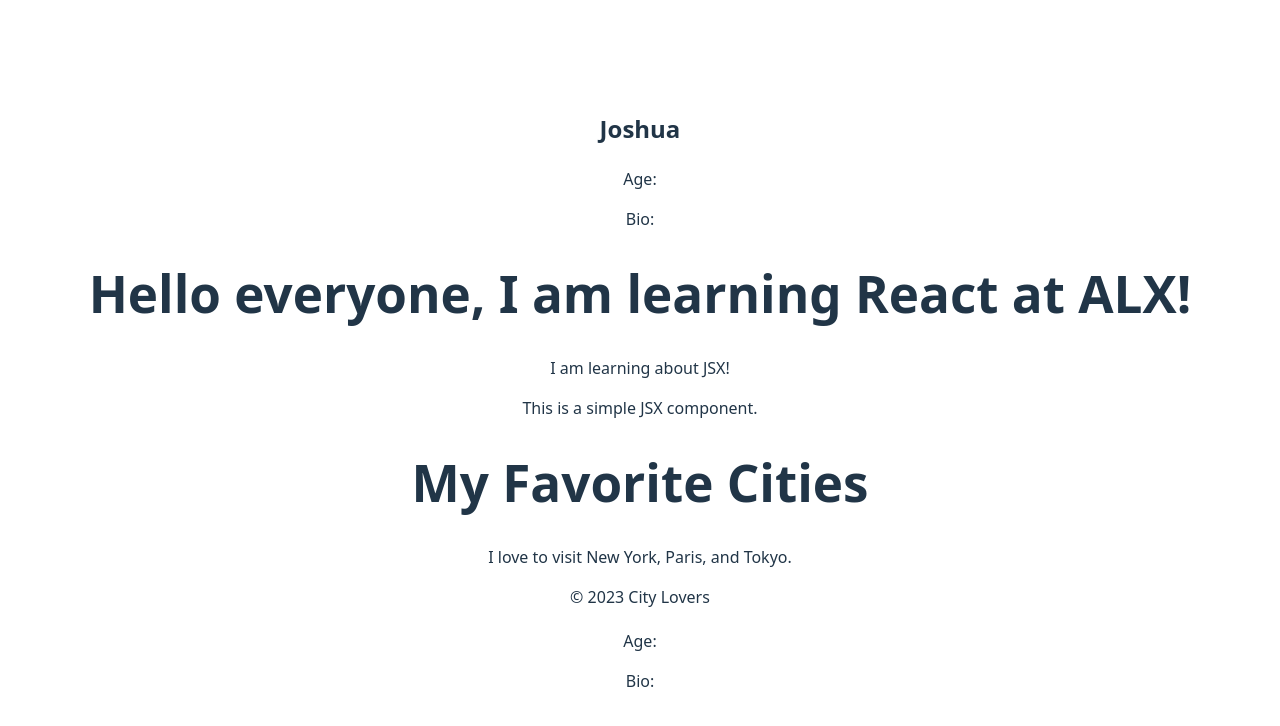
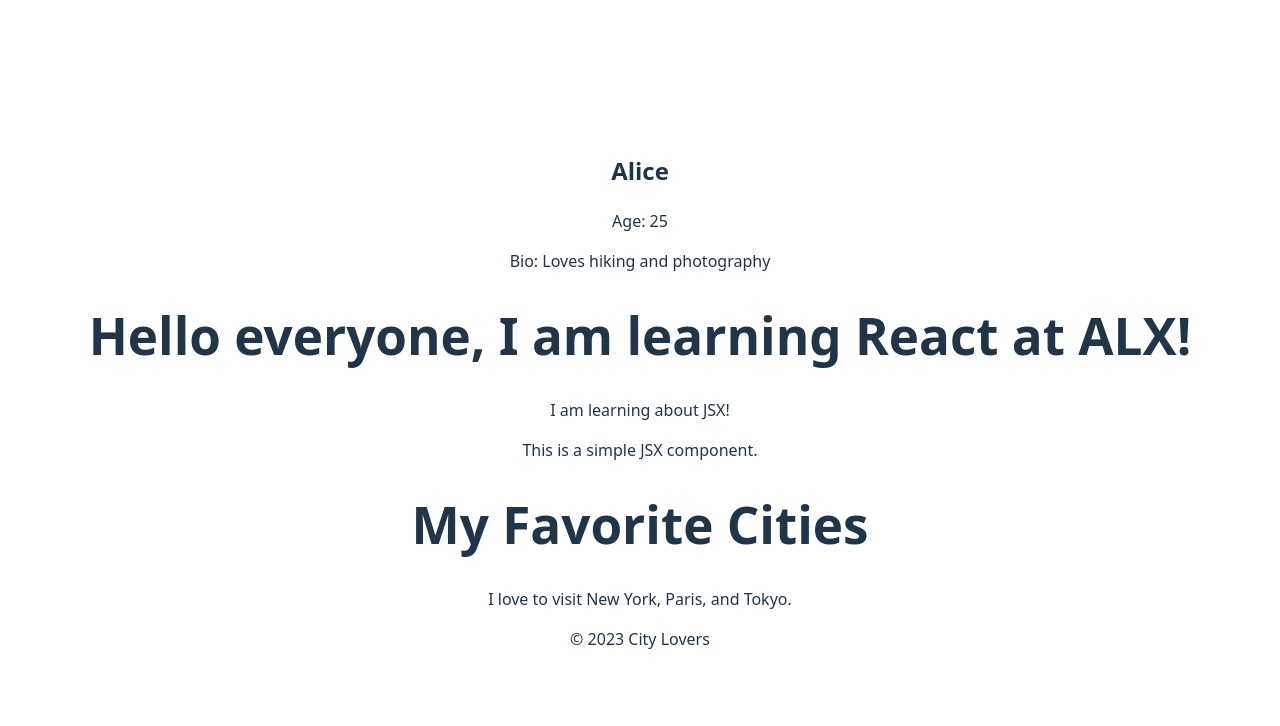
Before and after one commit to JoshuaMisati2002/alx-fe-reactjs, a React (Vite) app in the folder alx-react-app/: page / in a window 1280 px wide. Shown: the top 726 px of the page. Built offline with nearby package versions, Linux system fonts and the light colour scheme.

Commit message:
changed profile to alice

```diff
--- a/alx-react-app/src/App.jsx
+++ b/alx-react-app/src/App.jsx
@@ -11,14 +11,14 @@ function App() {
   return (
     <>
     <div>
-      <UserProfile name="Joshua" Age={23} Bio="I live in Nairobi"/>
+      <UserProfile name="Alice" age="25" bio="Loves hiking and photography" />
     </div>
       <div>
         <WelcomeMessage />
         <Header />
         <MainContent />
         <Footer />
-        <UserProfile />
+
       </div>
     </>
   )
```
